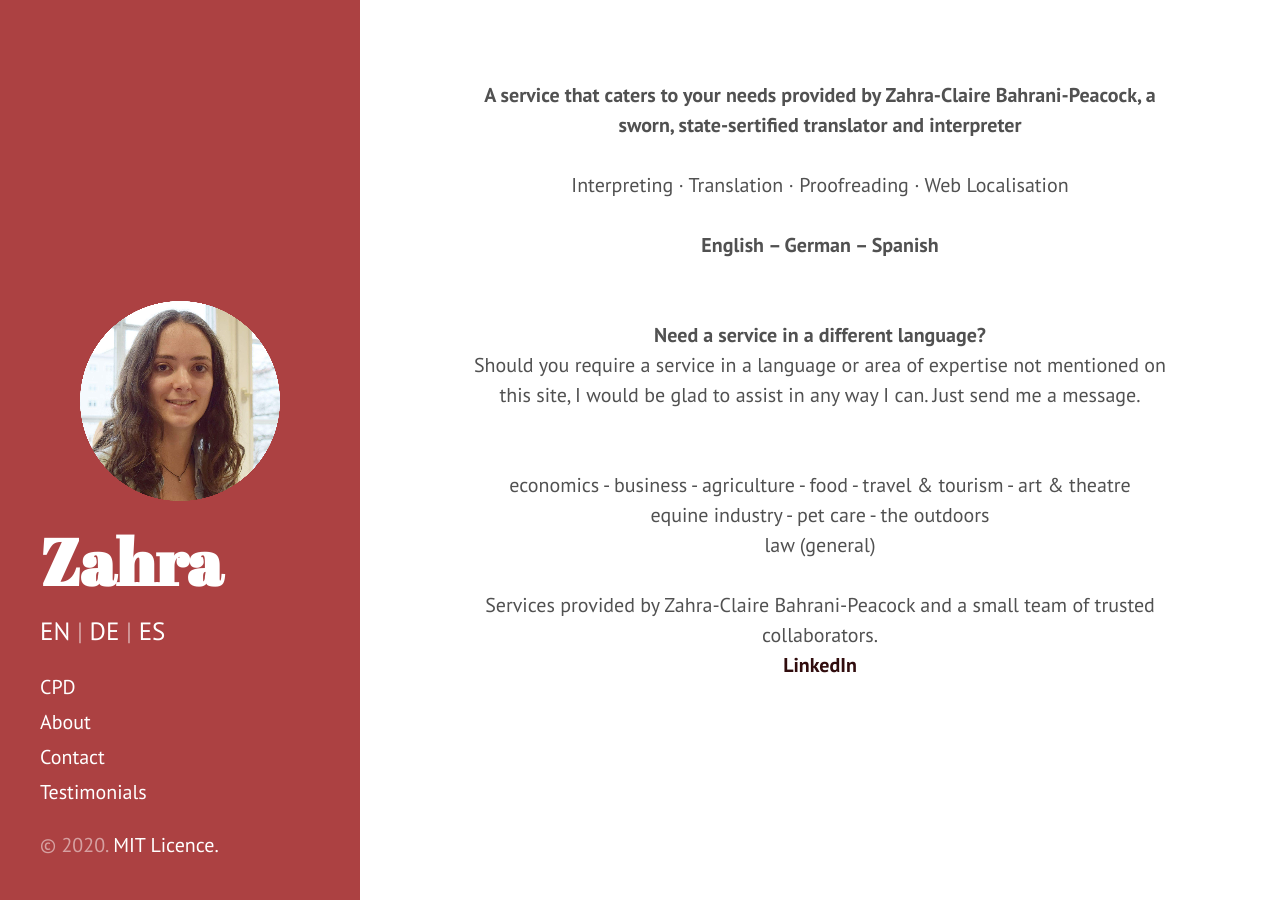
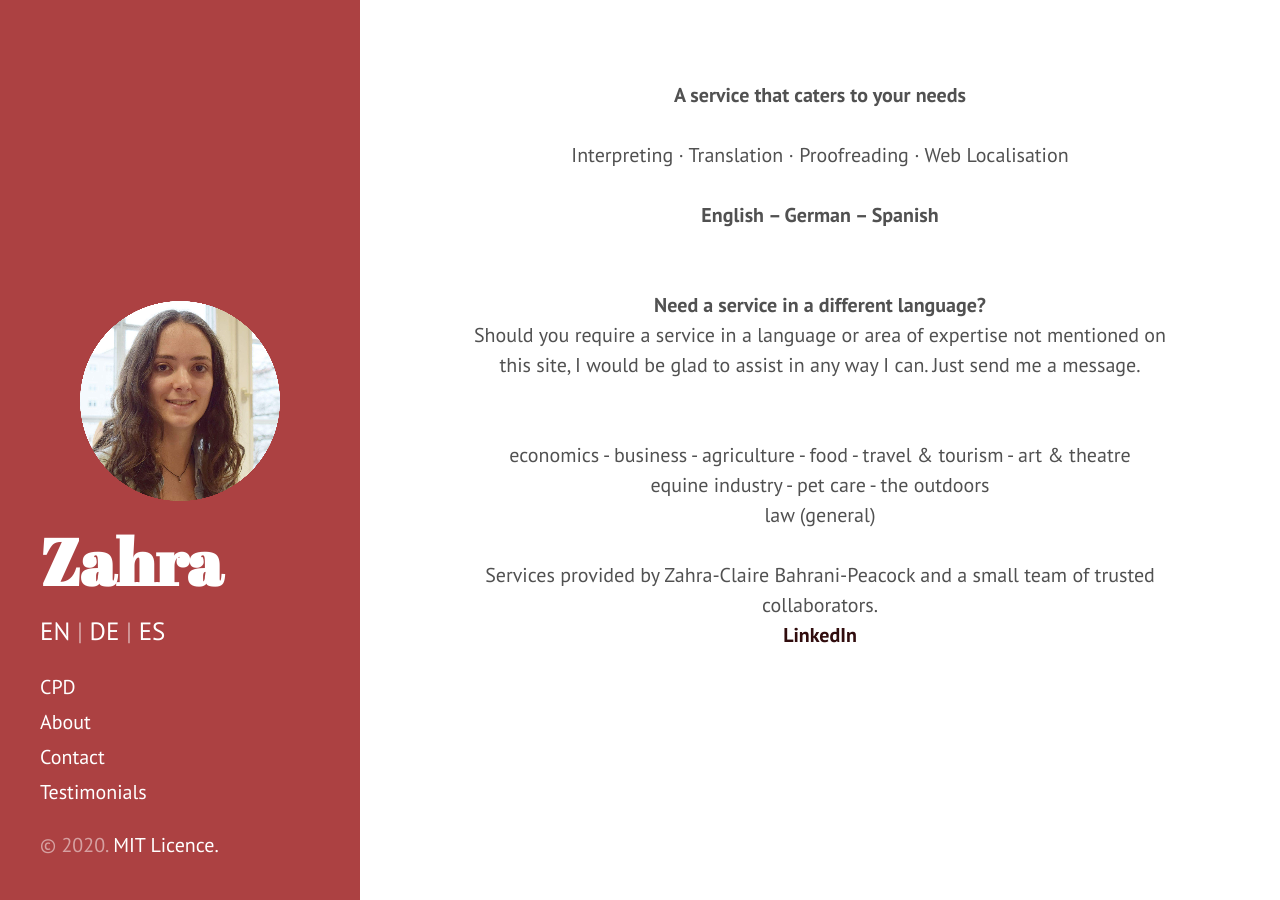
Before and after one commit to Zahra-Claire-Bahrani-Peacock/zahra-claire-bahrani-peacock.github.io, a Jekyll site: the page built from index.html, in a window 1280 px wide. Built offline with Jekyll 4.4.1, drawn with Linux system fonts in a browser that asks for light colours; the list of posts is cut into pages by our own code.

Commit message:
Update index.html

```diff
--- a/index.html
+++ b/index.html
@@ -4,7 +4,7 @@ title: Home
 keywords: zahra-claire bahrani-peacock, zahra translations, zahra-claire translator, zahra translator, Zahra Bahrani-Peacock, Zahra-Claire, Zaza Bahrani-Peacock
 description: Zahra-Claire Bahrani-Peacock is an English translator for economics, food, tourism and the equine industry.
 ---
-<div align="center"><b>A service that caters to your needs provided by Zahra-Claire Bahrani-Peacock, a sworn, state-sertified translator and interpreter</b></div><br/>
+<div align="center"><b>A service that caters to your needs</b></div><br/>
 <div align="center">Interpreting &middot; Translation &middot; Proofreading &middot; Web Localisation<br/>
 <br/>
 <div align="center"><b>English – German – Spanish</b></div>
```
